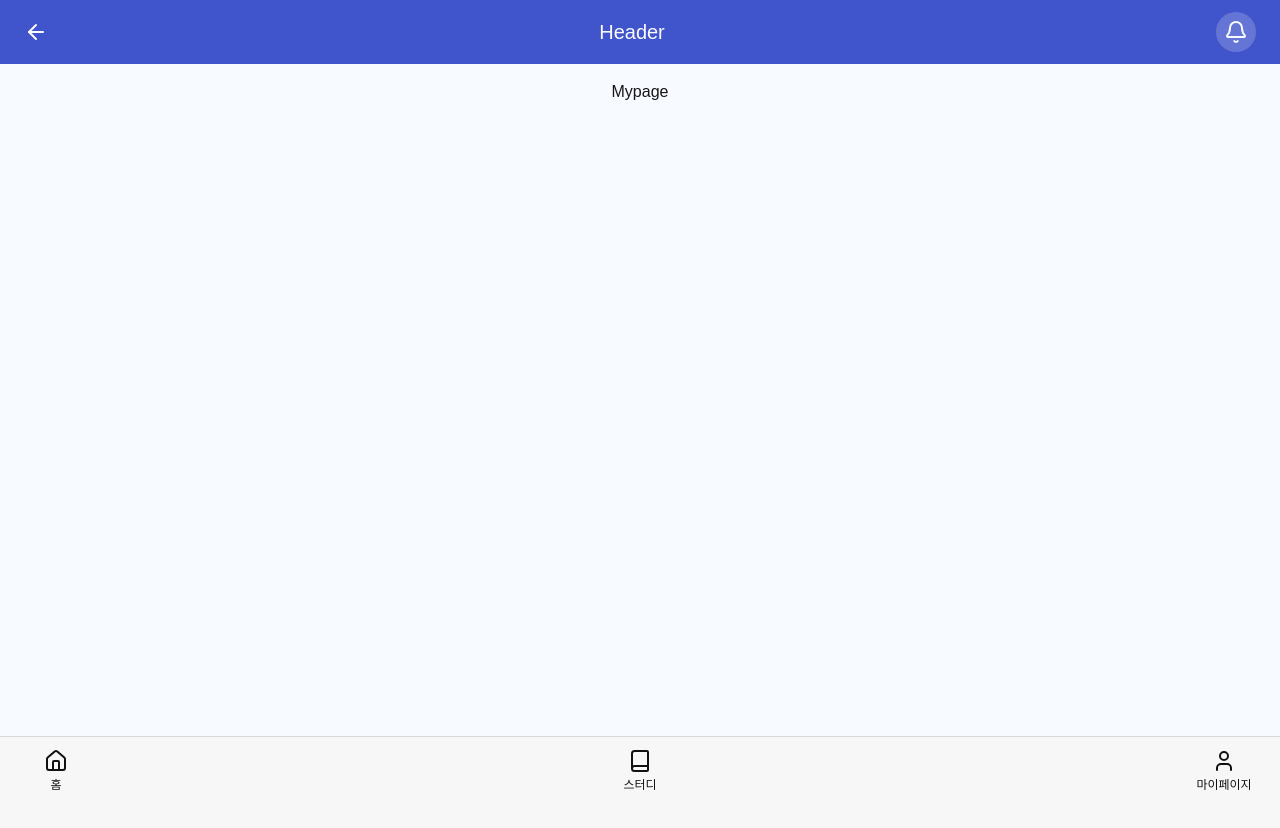
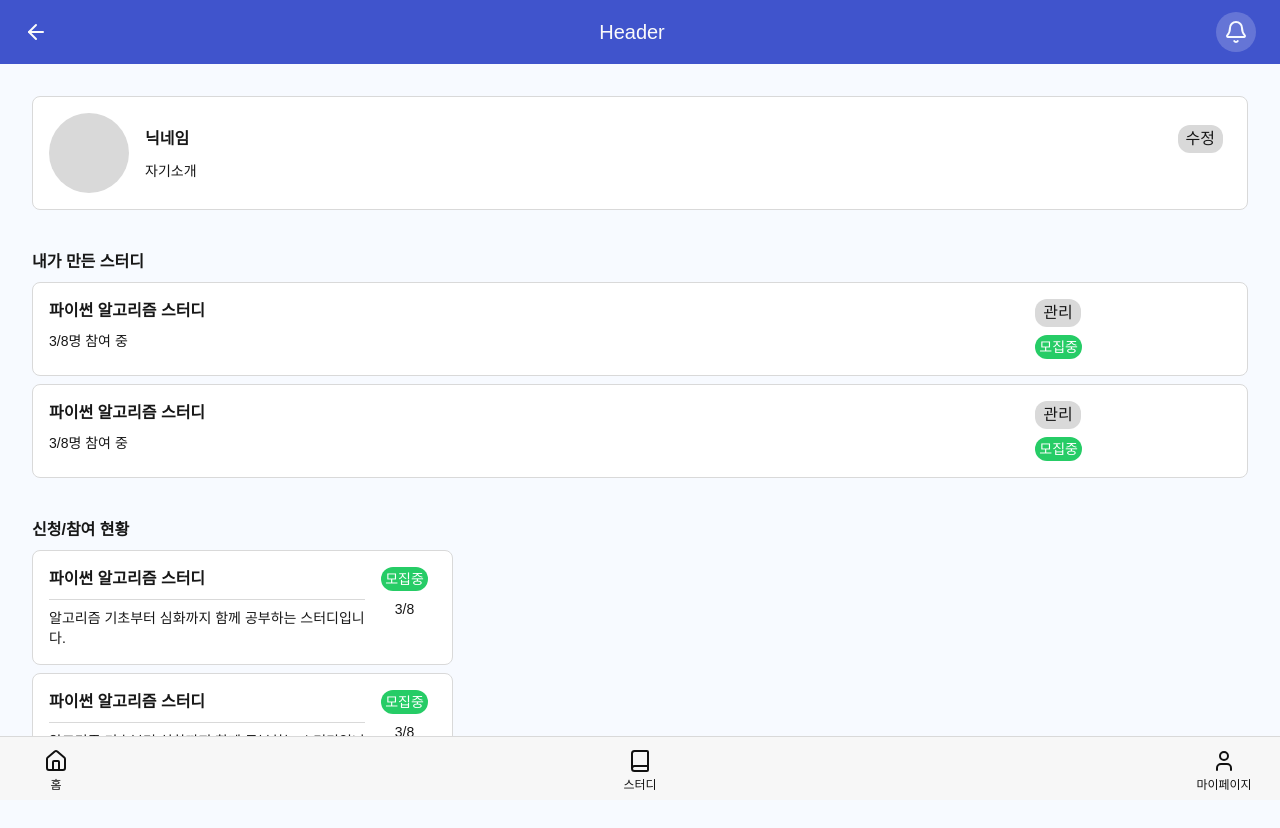
Before and after one commit to wsk-projects/next-reservation, a Next.js app: page /mypage in a window 1280 px wide. Shown: the top 828 px of the page. Before the commit the page ends 800 px from the top, so only its background shows below. Built offline with nearby package versions, Linux system fonts and the light colour scheme.

Commit message:
:art:design: 마이페이지 UI 구현

```diff
--- a/src/app/mypage/page.tsx
+++ b/src/app/mypage/page.tsx
@@ -1,7 +1,62 @@
+import Stack from "@/components/common/Stack";
+import CircleLayout from "@/components/layout/circle/CircleLayout";
+import StudyCard from "@/components/ui/study/StudyListCard";
+import StudyManageCard from "@/components/ui/study/StudyManageCard";
+import { Studyroom } from "@/types/entity/Studyroom";
+import Link from "next/link";
+
+const _studyroom: Studyroom = {
+  id: "1",
+  title: "파이썬 알고리즘 스터디",
+  description: "알고리즘 기초부터 심화까지 함께 공부하는 스터디입니다.",
+  member_current: 3,
+  member_max: 8,
+  status: "모집중",
+};
+
 export default function MypagePage() {
   return (
-    <div>
-      <h1>Mypage</h1>
-    </div>
+    <Stack.V className="w-full h-full" justify="start">
+      {/* 프로필 영역 */}
+      <Stack.V className="w-full p-4">
+        <Stack.H className="w-full p-4 border border-my-muted-3 bg-white rounded-lg">
+          {/* 프로필사진 */}
+          <Stack.V>
+            <CircleLayout className="w-20 h-20 bg-my-muted-3"></CircleLayout>
+          </Stack.V>
+
+          {/* 설명란 */}
+          <Stack.V className="w-full h-full p-2" justify="start" align="start">
+            <Stack.H className="w-full justify-between">
+              <p className="font-semibold">닉네임</p>
+              <Link href="/mypage/edit" className="rounded-xl px-2 py-0.5 bg-my-muted-3 whitespace-nowrap">
+                <p>수정</p>
+              </Link>
+            </Stack.H>
+            <p className="text-sm">자기소개</p>
+          </Stack.V>
+        </Stack.H>
+      </Stack.V>
+
+      {/* 내가 만든 스터디 영역 */}
+      <Stack.V className="w-full p-4">
+        <p className="font-semibold">내가 만든 스터디</p>
+        {/* TODO: 실제 데이터 삽입 */}
+        <StudyManageCard studyroom={_studyroom} />
+        <StudyManageCard studyroom={_studyroom} />
+      </Stack.V>
+
+      {/* 신청/참여 현황 영역 */}
+      <Stack.V className="w-full p-4">
+        <p className="font-semibold">신청/참여 현황</p>
+        {/* TODO: 실제 데이터 삽입 */}
+        <Link href="/study/_studyroom.id">
+          <StudyCard studyroom={_studyroom} />
+        </Link>
+        <Link href="/study/_studyroom.id">
+          <StudyCard studyroom={_studyroom} />
+        </Link>
+      </Stack.V>
+    </Stack.V>
   );
 }
--- a/src/app/study/[id]/page.tsx
+++ b/src/app/study/[id]/page.tsx
@@ -1,7 +1,8 @@
 import Line from "@/components/common/Line";
 import Stack from "@/components/common/Stack";
+import StudyCard from "@/components/ui/study/StudyListCard";
 import { Studyroom } from "@/types/entity/Studyroom";
-import StudyApplyRender from "./render/StudyApplyRender";
+import StudyApplyRender from "./StudyApplyRender";
 
 const _studyroom: Studyroom = {
   id: "1",
@@ -25,24 +26,3 @@
     </Stack.V>
   );
 }
-
-function StudyCard({ studyroom }: { studyroom: Studyroom }) {
-  return (
-    <Stack.H className="w-full h-auto border border-my-muted-3 rounded-lg p-4 bg-white" align="start">
-      <Stack.V className="w-5/6 h-full">
-        <p className="font-semibold">{studyroom.title}</p>
-        <Line.H />
-        <p className="text-sm">{studyroom.description}</p>
-      </Stack.V>
-      <Stack.V className="w-1/6 h-full" justify="start" align="center">
-        <StatusBadge status={studyroom.status} />
-        <div className="text-sm">{`${studyroom.member_current}/${studyroom.member_max}`}</div>
-      </Stack.V>
-    </Stack.H>
-  );
-}
-
-function StatusBadge({ status }: { status: string }) {
-  const statusStyle = status === "모집중" ? "bg-my-positive" : status === "모집완료" ? "bg-my-muted" : "";
-  return <div className={`rounded-xl px-1 py-0.5 text-white text-sm whitespace-nowrap ${statusStyle}`}>{status}</div>;
-}
--- a/src/app/study/page.tsx
+++ b/src/app/study/page.tsx
@@ -1,8 +1,8 @@
 import Stack from "@/components/common/Stack";
 import { Studyroom } from "@/types/entity/Studyroom";
-import SearchRender from "./render/SearchRender";
 import Link from "next/link";
-import Line from "@/components/common/Line";
+import SearchRender from "./SearchRender";
+import StudyCard from "@/components/ui/study/StudyListCard";
 
 const _studyList: Studyroom[] = [
   {
@@ -58,32 +58,11 @@
       <Stack.V className="w-full h-full rounded-lg">
         {/* TODO: 기능구현: 스터디 목록 표시 */}
         {_studyList.map((study) => (
-          <StudyCard key={study.id} studyroom={study} />
+          <Link href={`/study/${study.id}`}>
+            <StudyCard key={study.id} studyroom={study} />
+          </Link>
         ))}
       </Stack.V>
     </Stack.V>
   );
 }
-
-function StudyCard({ studyroom }: { studyroom: Studyroom }) {
-  return (
-    <Link href={`/study/${studyroom.id}`}>
-      <Stack.H className="w-full h-auto border border-my-muted-3 rounded-lg p-4 bg-white" align="start">
-        <Stack.V className="w-5/6 h-full">
-          <p className="font-semibold">{studyroom.title}</p>
-          <Line.H />
-          <p className="text-sm">{studyroom.description}</p>
-        </Stack.V>
-        <Stack.V className="w-1/6 h-full" justify="start" align="center">
-          <StatusBadge status={studyroom.status} />
-          <div className="text-sm">{`${studyroom.member_current}/${studyroom.member_max}`}</div>
-        </Stack.V>
-      </Stack.H>
-    </Link>
-  );
-}
-
-function StatusBadge({ status }: { status: string }) {
-  const statusStyle = status === "모집중" ? "bg-my-positive" : status === "모집완료" ? "bg-my-muted" : "";
-  return <div className={`rounded-xl px-1 py-0.5 text-white text-sm whitespace-nowrap ${statusStyle}`}>{status}</div>;
-}
--- /dev/null
+++ b/src/components/ui/study/StudyListCard.tsx
@@ -0,0 +1,24 @@
+import Line from "@/components/common/Line";
+import Stack from "@/components/common/Stack";
+import { Studyroom } from "@/types/entity/Studyroom";
+
+export default function StudyCard({ studyroom }: { studyroom: Studyroom }) {
+  return (
+    <Stack.H className="w-full h-auto border border-my-muted-3 rounded-lg p-4 bg-white" align="start">
+      <Stack.V className="w-5/6 h-full">
+        <p className="font-semibold">{studyroom.title}</p>
+        <Line.H />
+        <p className="text-sm">{studyroom.description}</p>
+      </Stack.V>
+      <Stack.V className="w-1/6 h-full" justify="start" align="center">
+        <StatusBadge status={studyroom.status} />
+        <div className="text-sm">{`${studyroom.member_current}/${studyroom.member_max}`}</div>
+      </Stack.V>
+    </Stack.H>
+  );
+}
+
+function StatusBadge({ status }: { status: string }) {
+  const statusStyle = status === "모집중" ? "bg-my-positive" : status === "모집완료" ? "bg-my-muted" : "";
+  return <div className={`rounded-xl px-1 py-0.5 text-white text-sm whitespace-nowrap ${statusStyle}`}>{status}</div>;
+}
--- /dev/null
+++ b/src/components/ui/study/StudyManageCard.tsx
@@ -0,0 +1,29 @@
+import Stack from "@/components/common/Stack";
+import { Studyroom } from "@/types/entity/Studyroom";
+import Link from "next/link";
+
+export default function StudyCardManage({ studyroom }: { studyroom: Studyroom }) {
+  return (
+    <Stack.H className="w-full h-auto border border-my-muted-3 rounded-lg p-4 bg-white" align="start">
+      {/* 스터디 정보 영역 */}
+      <Stack.V className="w-5/6 h-full">
+        <p className="font-semibold">{studyroom.title}</p>
+        <p className="text-sm">{`${studyroom.member_current}/${studyroom.member_max}명 참여 중`}</p>
+        {/* TODO: 주기, 일정 설정 */}
+      </Stack.V>
+
+      {/* 스터디 관리 영역 */}
+      <Stack.V className="w-1/6 h-full">
+        <Link href={`/study/${studyroom.id}/manage`} className="rounded-xl px-2 py-0.5 bg-my-muted-3 whitespace-nowrap">
+          관리
+        </Link>
+        <StatusBadge status={studyroom.status} />
+      </Stack.V>
+    </Stack.H>
+  );
+}
+
+function StatusBadge({ status }: { status: string }) {
+  const statusStyle = status === "모집중" ? "bg-my-positive" : status === "모집완료" ? "bg-my-muted" : "";
+  return <div className={`rounded-xl px-1 py-0.5 text-white text-sm whitespace-nowrap ${statusStyle}`}>{status}</div>;
+}
--- a/src/layouts/DefaultLayout.tsx
+++ b/src/layouts/DefaultLayout.tsx
@@ -4,7 +4,7 @@
 
 export default function DefaultLayout({ children }: { children: React.ReactNode }) {
   return (
-    <div id="default-layout" className="h-screen flex flex-col">
+    <div id="default-layout" className="min-h-screen flex flex-col">
       <Header />
       <Main>{children}</Main>
       <Nav />
```
Also changed, not shown: src/app/study/SearchRender.tsx (renamed from src/app/study/render/SearchRender.tsx), src/app/study/[id]/StudyApplyRender.tsx (renamed from src/app/study/[id]/render/StudyApplyRender.tsx).
